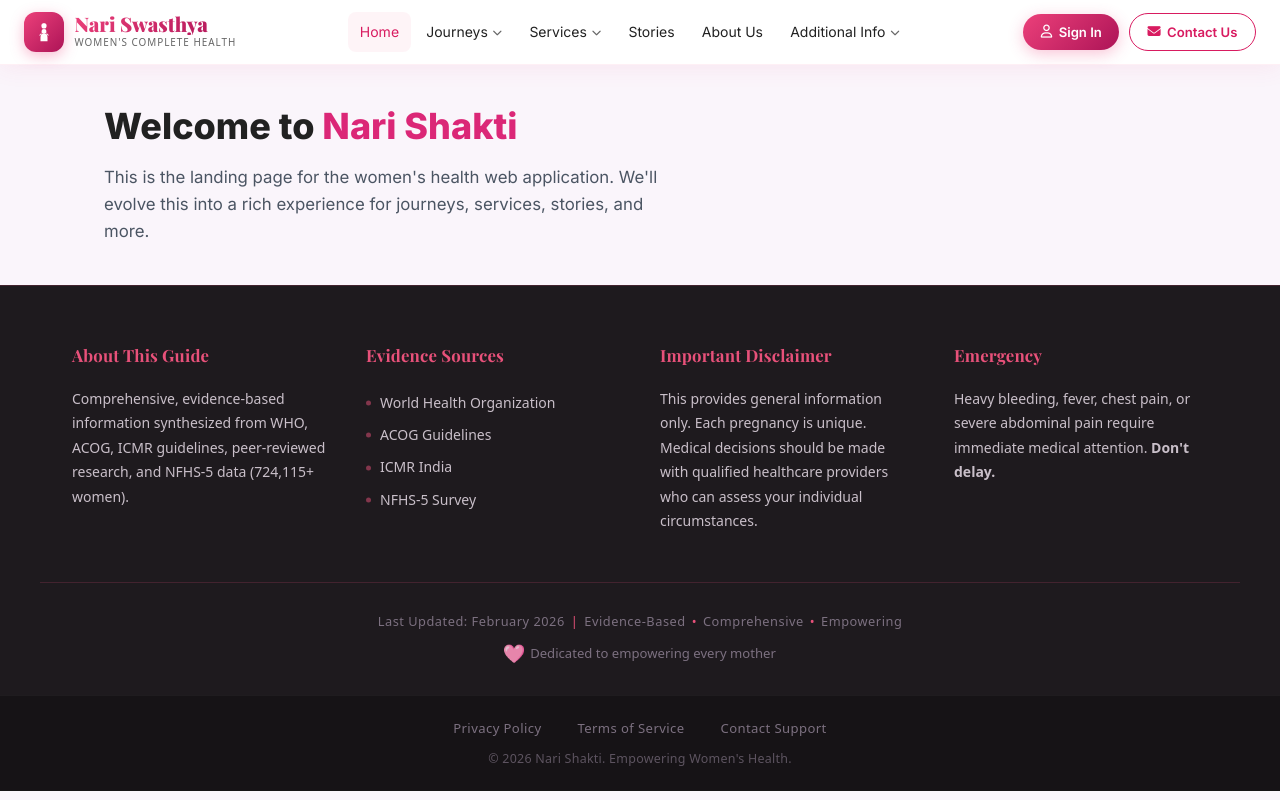
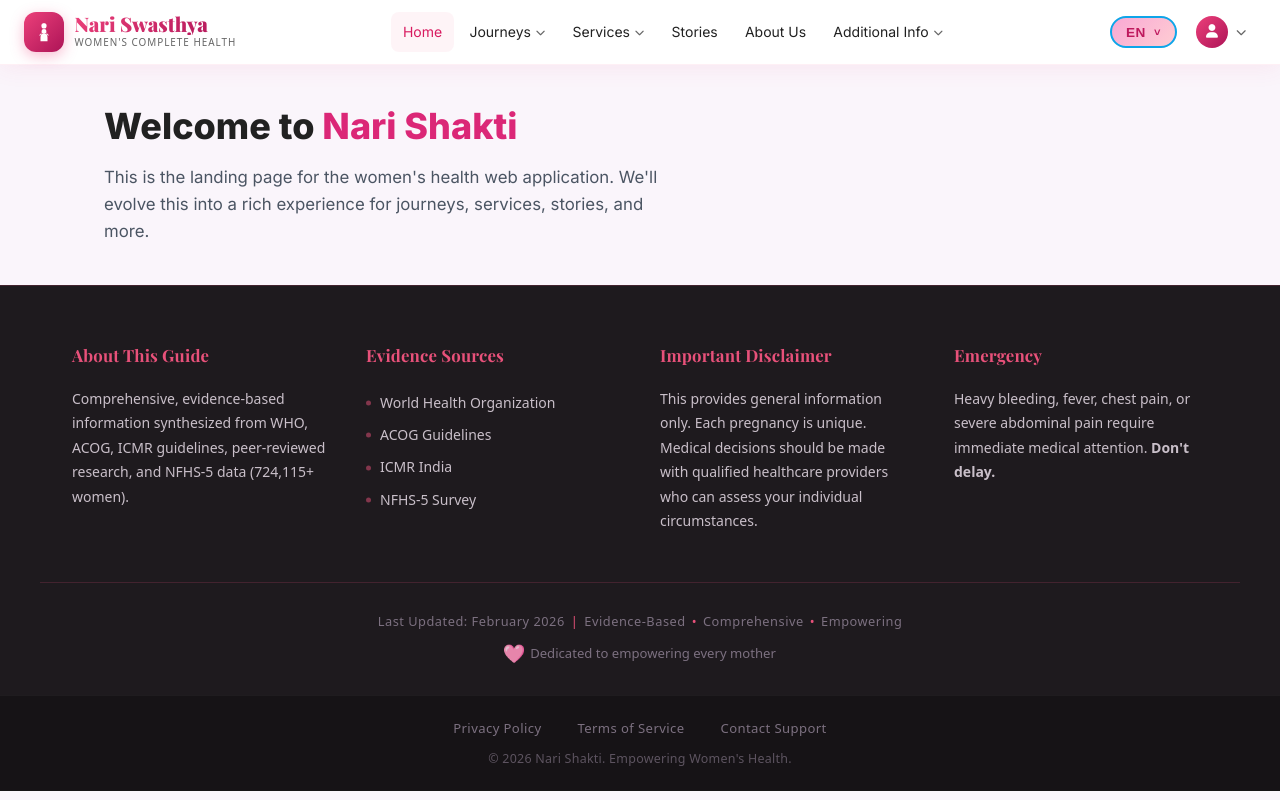
Before and after one commit to incepnova-dev/nari-swastya, a React (Vite) app in the folder apps/web/: page /home in a window 1280 px wide. Built offline with nearby package versions, Linux system fonts and the light colour scheme; a web font is replaced by a local one.

Commit message:
adding profile in header

```diff
--- a/apps/web/src/components/header/NavActions.tsx
+++ b/apps/web/src/components/header/NavActions.tsx
@@ -1,34 +1,33 @@
 import React, { forwardRef } from 'react';
 import { Hamburger } from './Hamburger';
-
-export interface ActionButton {
-  href: string;
-  icon: string;
-  label: string;
-  variant: 'outline' | 'primary';
-}
+import { ProfileButton, ProfileButtonProps } from './ProfileButton';
+import { LanguageSelector } from '../LanguageSelector';
 
 export interface NavActionsProps {
-  buttons?: ActionButton[];
   isMobileOpen: boolean;
   onToggleMobile: () => void;
+  showLanguageSelector?: boolean;
+  showProfile?: boolean;
+  profileProps?: ProfileButtonProps;
   className?: string;
 }
 
-const defaultButtons: ActionButton[] = [
-  { href: 'signin.html', icon: 'fa-regular fa-user', label: 'Sign In', variant: 'outline' },
-  { href: 'contact.html', icon: 'fa-solid fa-envelope', label: 'Contact Us', variant: 'primary' },
-];
-
 export const NavActions = forwardRef<HTMLButtonElement, NavActionsProps>(
-  ({ buttons = defaultButtons, isMobileOpen, onToggleMobile, className = '' }, ref) => {
+  (
+    {
+      isMobileOpen,
+      onToggleMobile,
+      showLanguageSelector = true,
+      showProfile = true,
+      profileProps,
+      className = '',
+    },
+    ref
+  ) => {
     return (
       <div className={`nav-actions ${className}`.trim()}>
-        {buttons.map((btn, index) => (
-          <a key={index} className={`btn-nav ${btn.variant}`} href={btn.href}>
-            <i className={btn.icon} /> {btn.label}
-          </a>
-        ))}
+        {showLanguageSelector && <LanguageSelector />}
+        {showProfile && <ProfileButton {...profileProps} />}
         <Hamburger ref={ref} isOpen={isMobileOpen} onClick={onToggleMobile} />
       </div>
     );
--- /dev/null
+++ b/apps/web/src/components/header/ProfileButton.tsx
@@ -0,0 +1,90 @@
+import React, { useState, useRef, useEffect } from 'react';
+
+export interface ProfileMenuItem {
+  href: string;
+  icon: string;
+  label: string;
+}
+
+export interface ProfileButtonProps {
+  userName?: string;
+  userAvatar?: string;
+  menuItems?: ProfileMenuItem[];
+  className?: string;
+}
+
+const defaultMenuItems: ProfileMenuItem[] = [
+  { href: '/dashboard', icon: 'fa-solid fa-gauge-high', label: 'My Dashboard' },
+  { href: '/profile', icon: 'fa-solid fa-user', label: 'My Profile' },
+  { href: '/settings', icon: 'fa-solid fa-gear', label: 'Settings' },
+  { href: '/logout', icon: 'fa-solid fa-right-from-bracket', label: 'Sign Out' },
+];
+
+export const ProfileButton: React.FC<ProfileButtonProps> = ({
+  userName,
+  userAvatar,
+  menuItems = defaultMenuItems,
+  className = '',
+}) => {
+  const [isOpen, setIsOpen] = useState(false);
+  const menuRef = useRef<HTMLDivElement>(null);
+
+  const toggleMenu = () => setIsOpen((open) => !open);
+
+  // Close menu on outside click
+  useEffect(() => {
+    const handleClickOutside = (e: MouseEvent) => {
+      if (menuRef.current && !menuRef.current.contains(e.target as Node)) {
+        setIsOpen(false);
+      }
+    };
+    if (isOpen) {
+      document.addEventListener('click', handleClickOutside);
+    }
+    return () => document.removeEventListener('click', handleClickOutside);
+  }, [isOpen]);
+
+  // Close on Escape
+  useEffect(() => {
+    const handleEscape = (e: KeyboardEvent) => {
+      if (e.key === 'Escape') setIsOpen(false);
+    };
+    document.addEventListener('keydown', handleEscape);
+    return () => document.removeEventListener('keydown', handleEscape);
+  }, []);
+
+  return (
+    <div className={`profile-button ${className}`.trim()} ref={menuRef}>
+      <button
+        type="button"
+        className="profile-toggle"
+        onClick={toggleMenu}
+        aria-expanded={isOpen}
+        aria-haspopup="true"
+      >
+        {userAvatar ? (
+          <img src={userAvatar} alt={userName || 'Profile'} className="profile-avatar" />
+        ) : (
+          <div className="profile-avatar-placeholder">
+            <i className="fa-solid fa-user" />
+          </div>
+        )}
+        {userName && <span className="profile-name">{userName}</span>}
+        <i className={`fa-solid fa-chevron-down profile-chevron ${isOpen ? 'open' : ''}`} />
+      </button>
+
+      {isOpen && (
+        <div className="profile-menu">
+          {menuItems.map((item, index) => (
+            <a key={index} href={item.href} className="profile-menu-item">
+              <i className={item.icon} />
+              <span>{item.label}</span>
+            </a>
+          ))}
+        </div>
+      )}
+    </div>
+  );
+};
+
+export default ProfileButton;
--- a/apps/web/src/components/header/index.ts
+++ b/apps/web/src/components/header/index.ts
@@ -17,8 +17,11 @@
 export { Hamburger } from './Hamburger';
 export type { HamburgerProps } from './Hamburger';
 
+export { ProfileButton } from './ProfileButton';
+export type { ProfileMenuItem, ProfileButtonProps } from './ProfileButton';
+
 export { NavActions } from './NavActions';
-export type { ActionButton, NavActionsProps } from './NavActions';
+export type { NavActionsProps } from './NavActions';
 
 export { DesktopNav } from './DesktopNav';
 export type { DesktopNavProps } from './DesktopNav';
--- a/apps/web/src/styles/site-header.css
+++ b/apps/web/src/styles/site-header.css
@@ -388,6 +388,127 @@
   pointer-events: none;
 }
 
+/* Profile Button Component */
+.profile-button {
+  position: relative;
+}
+
+.profile-toggle {
+  display: flex;
+  align-items: center;
+  gap: 0.5rem;
+  padding: 0.35rem 0.6rem;
+  border: none;
+  background: transparent;
+  cursor: pointer;
+  border-radius: 50px;
+  transition: background 0.2s;
+}
+
+.profile-toggle:hover {
+  background: rgba(236, 64, 122, 0.08);
+}
+
+.profile-avatar {
+  width: 32px;
+  height: 32px;
+  border-radius: 50%;
+  object-fit: cover;
+  border: 2px solid var(--primary);
+}
+
+.profile-avatar-placeholder {
+  width: 32px;
+  height: 32px;
+  border-radius: 50%;
+  background: linear-gradient(135deg, #ec407a, #ad1457);
+  display: flex;
+  align-items: center;
+  justify-content: center;
+  color: white;
+  font-size: 0.85rem;
+}
+
+.profile-name {
+  font-size: 0.85rem;
+  font-weight: 600;
+  color: var(--text-main);
+}
+
+.profile-chevron {
+  font-size: 0.65rem;
+  color: var(--text-soft);
+  transition: transform 0.2s;
+}
+
+.profile-chevron.open {
+  transform: rotate(180deg);
+}
+
+.profile-menu {
+  position: absolute;
+  top: calc(100% + 8px);
+  right: 0;
+  min-width: 180px;
+  background: white;
+  border-radius: 12px;
+  box-shadow: 0 10px 40px rgba(0, 0, 0, 0.12);
+  border: 1px solid rgba(236, 64, 122, 0.1);
+  padding: 0.5rem 0;
+  z-index: 1000;
+  animation: profileMenuFadeIn 0.2s ease;
+}
+
+@keyframes profileMenuFadeIn {
+  from {
+    opacity: 0;
+    transform: translateY(-8px);
+  }
+  to {
+    opacity: 1;
+    transform: translateY(0);
+  }
+}
+
+.profile-menu-item {
+  display: flex;
+  align-items: center;
+  gap: 0.75rem;
+  padding: 0.65rem 1rem;
+  text-decoration: none;
+  color: var(--text-main);
+  font-size: 0.85rem;
+  font-weight: 500;
+  transition: background 0.2s, color 0.2s;
+}
+
+.profile-menu-item:hover {
+  background: rgba(236, 64, 122, 0.06);
+  color: var(--deep-pink);
+}
+
+.profile-menu-item i {
+  width: 18px;
+  text-align: center;
+  color: var(--text-soft);
+  transition: color 0.2s;
+}
+
+.profile-menu-item:hover i {
+  color: var(--deep-pink);
+}
+
+/* Hide profile name on smaller screens */
+@media (max-width: 900px) {
+  .profile-name {
+    display: none;
+  }
+
+  .profile-chevron {
+    display: none;
+  }
+}
+
 .btn-nav {
   padding: 0.46rem 1.1rem;
   border-radius: 50px;
```
